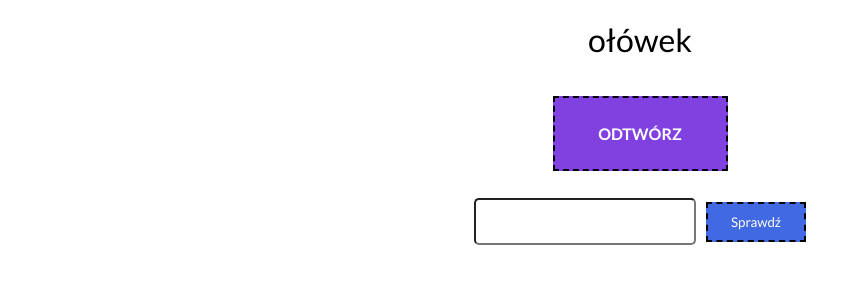
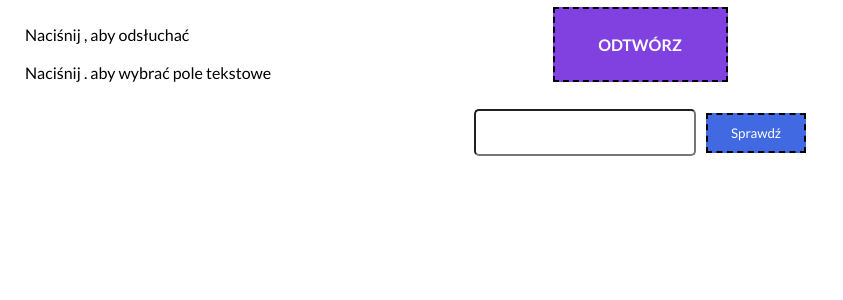
Before and after one commit to macio070/TypingGame, a PHP site: page / in a window 1280 px wide. Shown: the top 300 px of the page, without its empty margins (0-843 px from the left). Run offline with PHP 8.4, Linux system fonts and the light colour scheme.

Commit message:
+keyboardControls

```diff
--- a/css/style.css
+++ b/css/style.css
@@ -22,6 +22,13 @@ body {
   -webkit-box-pack: center;
       -ms-flex-pack: center;
           justify-content: center;
+}
+
+.keyboardControls {
+  position: absolute;
+  top: 0;
+  left: 0;
+  margin: 25px;
 }
 
 form {
--- a/index.php
+++ b/index.php
@@ -20,6 +20,11 @@
 </head>
 
 <body>
+    <div class="keyboardControls">
+        <p>Naciśnij <code>,</code> aby odsłuchać</p><br>
+        <p>Naciśnij <code>.</code> aby wybrać pole tekstowe</p>
+    </div>
+
     <?php
 
     // Filepath to settings.json
@@ -54,10 +59,11 @@
     {
         $rand = rand(0, count($words) - 1);
         global $settings;
+        $word = $words[$rand];
+        $rand++;
         if($settings["visibleNumber"] === true){
             echo "Word no. $rand <br>";
         }
-        $word = $words[$rand];
         return $word;
     }
 
@@ -67,7 +73,13 @@
     else if ($_SESSION['answer'] == 'zle'){
         $word = $_SESSION['word'];
     }
-    echo "<p id='word'>$word</p>";
+
+    if(!$settings['visibleWord']){
+        echo "<p id='word' hidden>$word</p>";
+    }
+    else{
+        echo "<p id='word'>$word</p>";
+    }
     ?>
     <button id="soundButton">ODTWÓRZ</button>
     <form autocomplete="off" id="formularz" method="post" action="inputCheck.php">
--- a/script.js
+++ b/script.js
@@ -1,20 +1,16 @@
 $(document).ready(function () {
-    $("#formularz").validate({
-        messages: {
-            required: " "
-        }
-    });
+    $("#formularz").validate();
 
     const random_word = $("#word").text();
     console.log(random_word);
     let volume;
-    let soundOn;
+    console.log("skibidi")
     $.getJSON("settings.json", function (settings) {
-        visibleWord = settings.visibleWord;
+        const autofocus = settings.autofocus;
+        const soundOn = settings.playSound;
         volume = settings.volume;
-        soundOn = settings.playSound;
-        if (!visibleWord) {
-            $("#word").hide();
+        if(autofocus){
+            document.getElementById("userInput").focus();
         }
         if (!soundOn) {
             document.getElementById("soundButton").disabled = true;
@@ -28,17 +24,17 @@ $(document).ready(function () {
         });
     });
 
-
+    //keyboard actions
     window.addEventListener('keydown', checkKeyPressed, false);
     function checkKeyPressed(evt) {
-        if (evt.keyCode == "191") {
+        if (evt.keyCode == "188" && document.activeElement != document.getElementById("userInput")) { // ","
             let url = `./audio/${random_word}.ogg`;
             console.log(url);
             const audio = new Audio(url);
             audio.volume = volume;
             audio.play();
         }
-        if(evt.keyCode == "190"){
+        if(evt.keyCode == "190"){ // "."
             setTimeout(() => {
                 document.getElementById("userInput").focus();
             }, 50);
--- a/settings.json
+++ b/settings.json
@@ -1,6 +1,7 @@
 {
     "filePath": "100_words.txt",
-    "visibleWord": true,
+    "autofocus": false,
+    "visibleWord": false,
     "visibleNumber": false,
     "playSound" : true,
     "volume": 1
--- a/style.scss
+++ b/style.scss
@@ -11,6 +11,12 @@ body{
     gap: 10px;
     align-items: center;
     justify-content: center;
+}
+.keyboardControls{
+    position: absolute;
+    top: 0;
+    left: 0;
+    margin: 25px;
 }
 form{
     display: flex;
```
